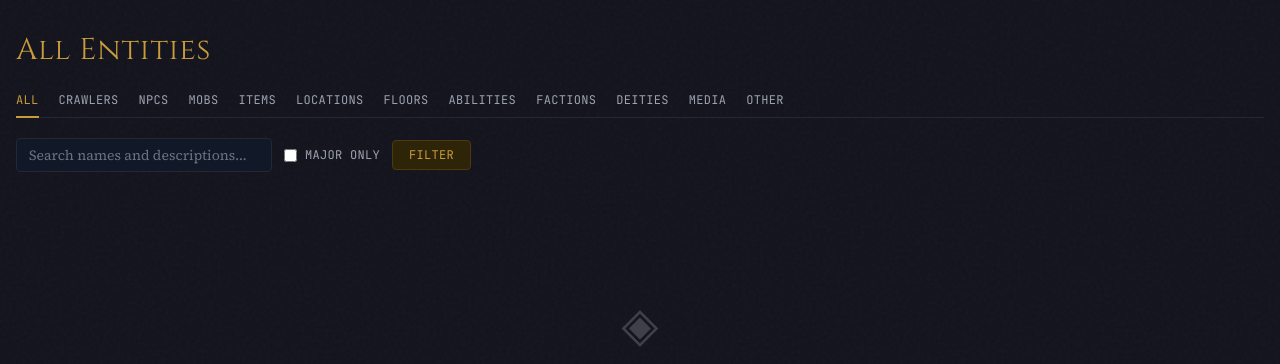
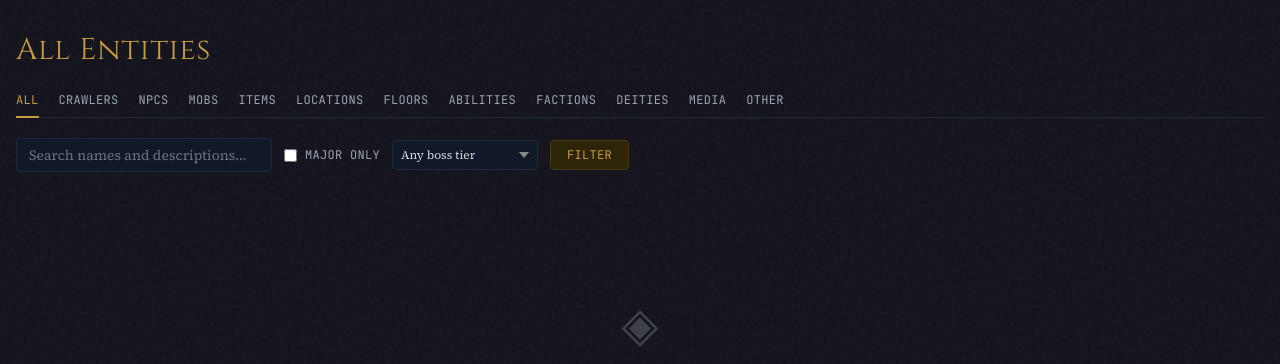
Before and after one commit to wlcnash/dcc-codex, a FastAPI app: page /browse in a window 1280 px wide. Shown: the part 59-423 px from the top of the page. Run offline with FastAPI, Linux system fonts and the light colour scheme; some libraries are stand-ins or nearby versions.

Commit message:
browse: add boss tier filter + card badge

```diff
--- a/app/templates/entity_list.html
+++ b/app/templates/entity_list.html
@@ -59,11 +59,20 @@
            class="accent-[#8a6a28]">
     MAJOR ONLY
   </label>
+  <!-- 2026-07-29: boss tier filter -- orthogonal to entity_type (bosses seen so far are
+       mob, but the taxonomy isn't restricted to that), so this is its own dropdown rather
+       than folded into the type tabs above. -->
+  <select name="boss_tier" class="book-select bg-gray-900 border border-gray-800 hover:border-gray-600 rounded text-xs text-gray-300 py-1.5 pl-2 focus:outline-none focus:border-[#4a3a10] cursor-pointer transition">
+    <option value="" class="bg-gray-900">Any boss tier</option>
+    {% for tier in boss_tier_order %}
+    <option value="{{ tier }}" class="bg-gray-900" {% if boss_tier == tier %}selected{% endif %}>{{ boss_tier_labels[tier] }}</option>
+    {% endfor %}
+  </select>
   <button type="submit"
           class="bg-[#2e2408] hover:bg-[#3d2f0c] border border-[#4a3a10] text-gold px-4 py-1.5 rounded text-xs font-mono-sys tracking-wide transition">
     FILTER
   </button>
-  {% if q or major_only %}
+  {% if q or major_only or boss_tier %}
   <a href="/browse{% if entity_type %}?entity_type={{ entity_type }}{% endif %}"
      class="text-xs text-gray-400 hover:text-gray-200 transition font-mono-sys">CLEAR</a>
   {% endif %}
@@ -102,6 +111,14 @@
         <span class="badge-{{ entity.entity_type.value }} capitalize font-mono-sys tracking-wide" style="font-size:0.65rem">
           {{ entity.entity_type.value }}
         </span>
+        {% if entity.boss_tier %}
+        <!-- 2026-07-29: plain text + middot, same treatment as every other type label on
+             this site (round 3 dropped filled badge chips sitewide) -- reuses the existing
+             muted-red "danger" semantic already assigned to badge-mob, since a boss is by
+             definition the dangerous version of whatever it is. -->
+        <span class="text-gray-600" aria-hidden="true">·</span>
+        <span class="font-mono-sys tracking-wide" style="font-size:0.65rem; color:#c97070;">{{ boss_tier_labels[entity.boss_tier.value] }}</span>
+        {% endif %}
         {% if entity.is_major %}
         <span class="text-gray-600" aria-hidden="true">·</span>
         <span class="text-gold text-xs">★</span>
```
